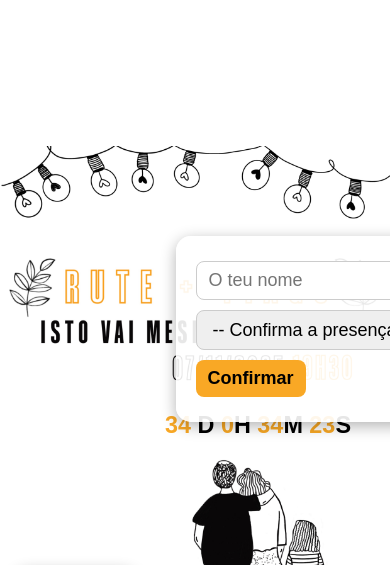
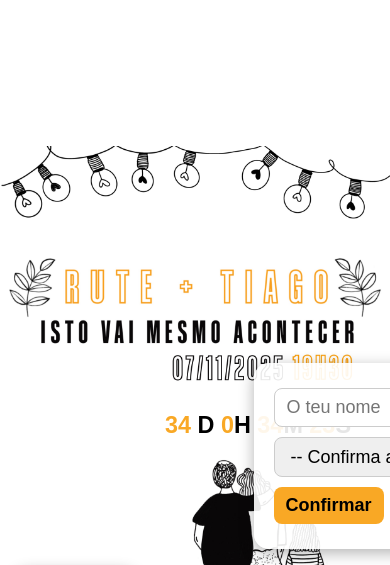
Before and after one commit to SrTobias/convite-casamento, a plain HTML site: page index.html in a window 390 px wide. Shown: the top 565 px of the page. Drawn offline with Linux system fonts and the light colour scheme; a web font is replaced by a local one.

Commit message:
Adjust RSVP form positioning and size

```diff
--- a/index.html
+++ b/index.html
@@ -111,9 +111,9 @@
         bottom: 17%;
       }
       #rsvpForm {
-        left: 45%;
-        bottom: 50%;
-        width: 80%;
+        left: 65%;
+        bottom: 35%;
+        width: 50%;
       }
     }
   </style>
```
